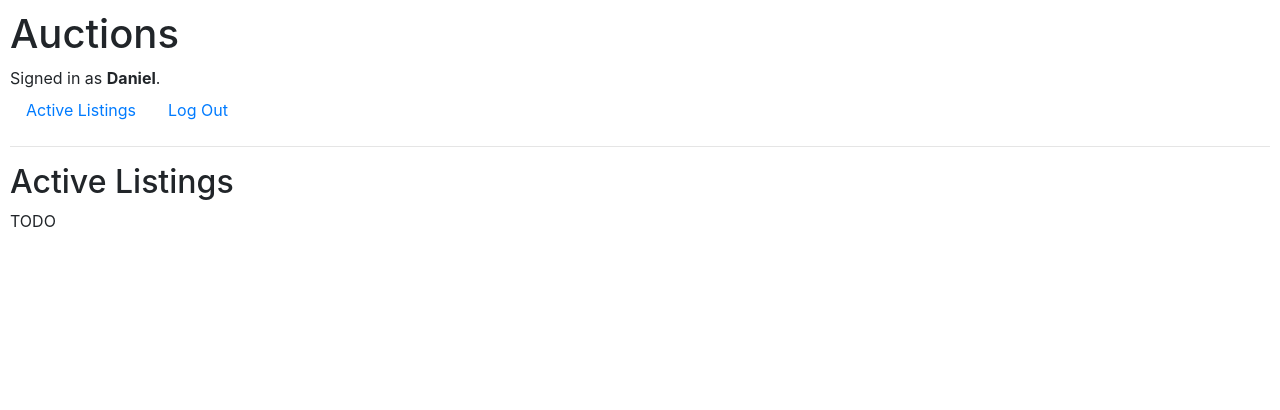
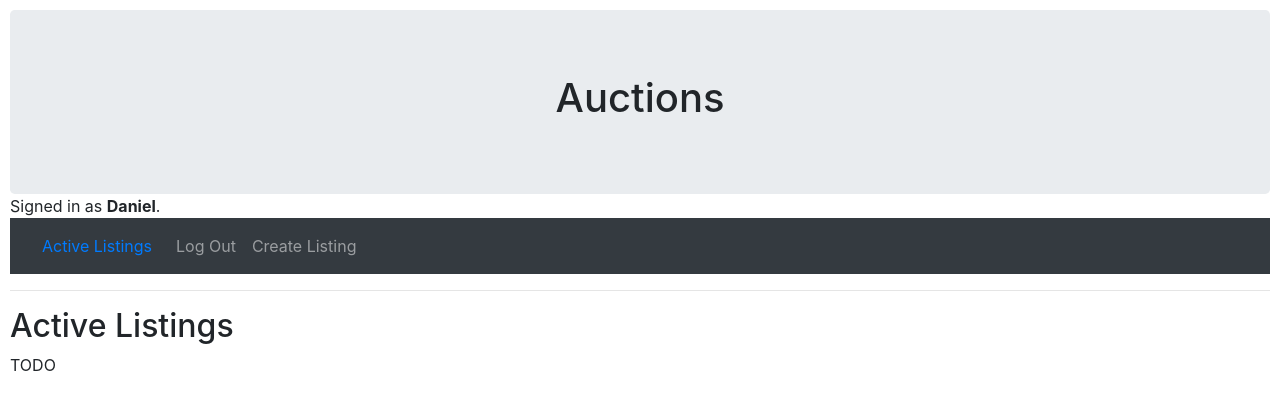
Before and after one commit to Dani3lx/AuctionBay, a Django app: page / in a window 1280 px wide. Shown: the top 410 px of the page. Run offline with Django 3.2, Linux system fonts and the light colour scheme; a user stored in the database is signed in; some libraries are stand-ins or nearby versions.

Commit message:
Modified aesthetic

```diff
--- a/auctions/templates/auctions/layout.html
+++ b/auctions/templates/auctions/layout.html
@@ -2,13 +2,19 @@
 
 <!DOCTYPE html>
 <html lang="en">
+
 <head>
     <title>{% block title %}Auctions{% endblock %}</title>
-        <link rel="stylesheet" href="https://stackpath.bootstrapcdn.com/bootstrap/4.4.1/css/bootstrap.min.css" integrity="sha384-Vkoo8x4CGsO3+Hhxv8T/Q5PaXtkKtu6ug5TOeNV6gBiFeWPGFN9MuhOf23Q9Ifjh" crossorigin="anonymous">
+    <link rel="stylesheet" href="https://stackpath.bootstrapcdn.com/bootstrap/4.4.1/css/bootstrap.min.css"
+        integrity="sha384-Vkoo8x4CGsO3+Hhxv8T/Q5PaXtkKtu6ug5TOeNV6gBiFeWPGFN9MuhOf23Q9Ifjh" crossorigin="anonymous">
     <link href="{% static 'auctions/styles.css' %}" rel="stylesheet">
 </head>
+
 <body>
+    <div class="jumbotron text-center" style="margin-bottom:0">
         <h1>Auctions</h1>
+    </div>
+
     <div>
         {% if user.is_authenticated %}
         Signed in as <strong>{{ user.username }}</strong>.
@@ -16,25 +22,41 @@
         Not signed in.
         {% endif %}
     </div>
-        <ul class="nav">
-            <li class="nav-item">
+
+    <nav class="navbar navbar-expand-sm bg-dark navbar-dark">
         <a class="nav-link" href="{% url 'index' %}">Active Listings</a>
-            </li>
+        <button class="navbar-toggler" type="button" data-toggle="collapse" data-target="#collapsibleNavbar">
+            <span class="navbar-toggler-icon"></span>
+        </button>
+        <div class="collapse navbar-collapse" id="collapsibleNavbar">
+
             {% if user.is_authenticated %}
+            <ul class="navbar-nav">
                 <li class="nav-item">
                     <a class="nav-link" href="{% url 'logout' %}">Log Out</a>
                 </li>
+                <li class="nav-item">
+                    <a class="nav-link" href="{% url 'create' %}">Create Listing</a>
+                </li>
+            </ul>
             {% else %}
+            <ul class="navbar-nav">
                 <li class="nav-item">
                     <a class="nav-link" href="{% url 'login' %}">Log In</a>
                 </li>
                 <li class="nav-item">
                     <a class="nav-link" href="{% url 'register' %}">Register</a>
                 </li>
+            </ul>
             {% endif %}
-        </ul>
+
+
+        </div>
+    </nav>
+
     <hr>
     {% block body %}
     {% endblock %}
 </body>
+
 </html>
--- a/auctions/urls.py
+++ b/auctions/urls.py
@@ -6,5 +6,6 @@
     path("", views.index, name="index"),
     path("login", views.login_view, name="login"),
     path("logout", views.logout_view, name="logout"),
-    path("register", views.register, name="register")
+    path("register", views.register, name="register"),
+    path("create", views.register, name="create")
 ]
--- a/auctions/views.py
+++ b/auctions/views.py
@@ -10,6 +10,8 @@
 def index(request):
     return render(request, "auctions/index.html")
 
+def create(request):
+    return None
 
 def login_view(request):
     if request.method == "POST":
```
Also changed, not shown: db.sqlite3. Lines whose indentation alone changed are shown as unchanged.
